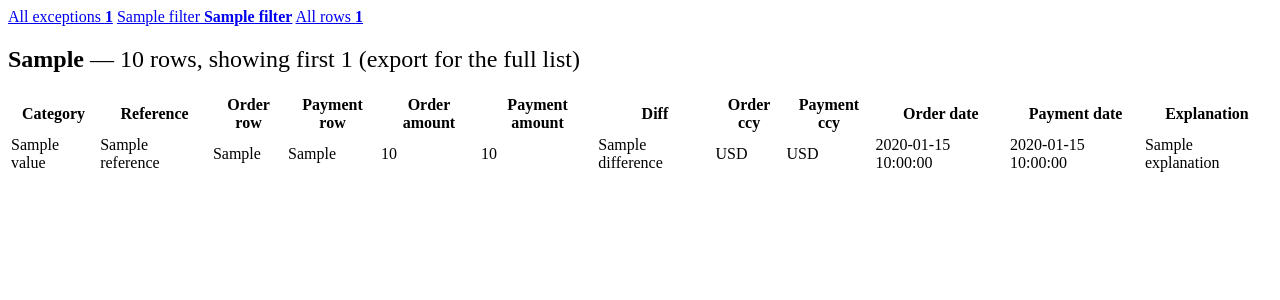
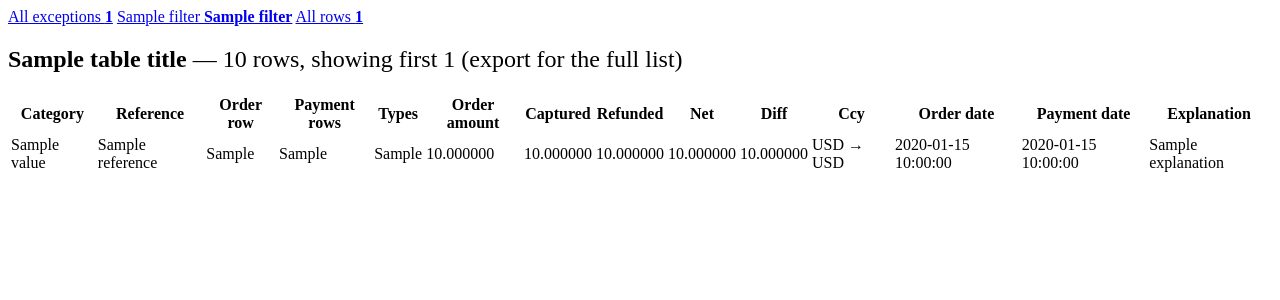
Before and after one commit to VsevaTech/payment-reconciliation-helper, a FastAPI app: template app/templates/_results.html in a window 1280 px wide. Shown: the top 300 px of the page. Run offline with FastAPI, Linux system fonts and the light colour scheme; the template is opened without the code that fills it: most values are stand-ins (such as "Sample title", 1, 10 or a date in 2020).

Commit message:
feat(ui): results table shows payment rows, types, captured/refunded/net

```diff
--- a/app/templates/_exceptions_table.html
+++ b/app/templates/_exceptions_table.html
@@ -1,12 +1,12 @@
-<h2>{% if active_category %}{{ active_category }}{% else %}Exceptions{% endif %}
+<h2>{{ table_title }}
   <span class="muted" style="font-weight:400">— {{ rows_total }} rows{% if rows_total > rows|length %}, showing first {{ rows|length }} (export for the full list){% endif %}</span></h2>
 {% if rows %}
 <div class="scroll">
 <table>
   <thead><tr>
-    <th>Category</th><th>Reference</th><th class="num">Order row</th><th class="num">Payment row</th>
-    <th class="num">Order amount</th><th class="num">Payment amount</th><th class="num">Diff</th>
-    <th>Order ccy</th><th>Payment ccy</th><th>Order date</th><th>Payment date</th><th>Explanation</th>
+    <th>Category</th><th>Reference</th><th class="num">Order row</th><th class="num">Payment rows</th><th>Types</th>
+    <th class="num">Order amount</th><th class="num">Captured</th><th class="num">Refunded</th><th class="num">Net</th><th class="num">Diff</th>
+    <th>Ccy</th><th>Order date</th><th>Payment date</th><th>Explanation</th>
   </tr></thead>
   <tbody>
   {% for r in rows %}
@@ -14,11 +14,14 @@
     <td><span class="pill {{ r.category.value }}">{{ r.category.value }}</span></td>
     <td>{{ r.reference }}</td>
     <td class="num">{{ r.order_row if r.order_row is not none else "" }}</td>
-    <td class="num">{{ r.payment_row if r.payment_row is not none else "" }}</td>
-    <td class="num">{{ r.order_amount if r.order_amount is not none else "" }}</td>
-    <td class="num">{{ r.payment_amount if r.payment_amount is not none else "" }}</td>
-    <td class="num">{{ r.difference if r.difference is not none else "" }}</td>
-    <td>{{ r.order_currency }}</td><td>{{ r.payment_currency }}</td>
+    <td class="num">{% for n in r.payment_rows %}{% if n in r.duplicate_payment_rows %}<span class="dup" title="looks like a repeated capture">{{ n }}</span>{% else %}{{ n }}{% endif %}{% if not loop.last %}, {% endif %}{% endfor %}</td>
+    <td>{{ r.transaction_types }}</td>
+    <td class="num">{{ r.order_amount | money }}</td>
+    <td class="num">{{ r.captured_amount | money }}</td>
+    <td class="num">{{ r.refunded_amount | money }}</td>
+    <td class="num">{{ r.net_amount | money }}</td>
+    <td class="num">{{ r.difference | money(signed=true) }}</td>
+    <td>{{ r.order_currency }}{% if r.payment_currency and r.payment_currency != r.order_currency %}{% if r.order_currency %} → {% endif %}{{ r.payment_currency }}{% endif %}</td>
     <td>{{ r.order_date }}</td><td>{{ r.payment_date }}</td>
     <td class="wrap">{{ r.explanation }}</td>
   </tr>
@@ -27,5 +30,5 @@
 </table>
 </div>
 {% else %}
-<p class="muted">No rows in this category.</p>
+<p class="muted">No rows in this view.</p>
 {% endif %}
```
